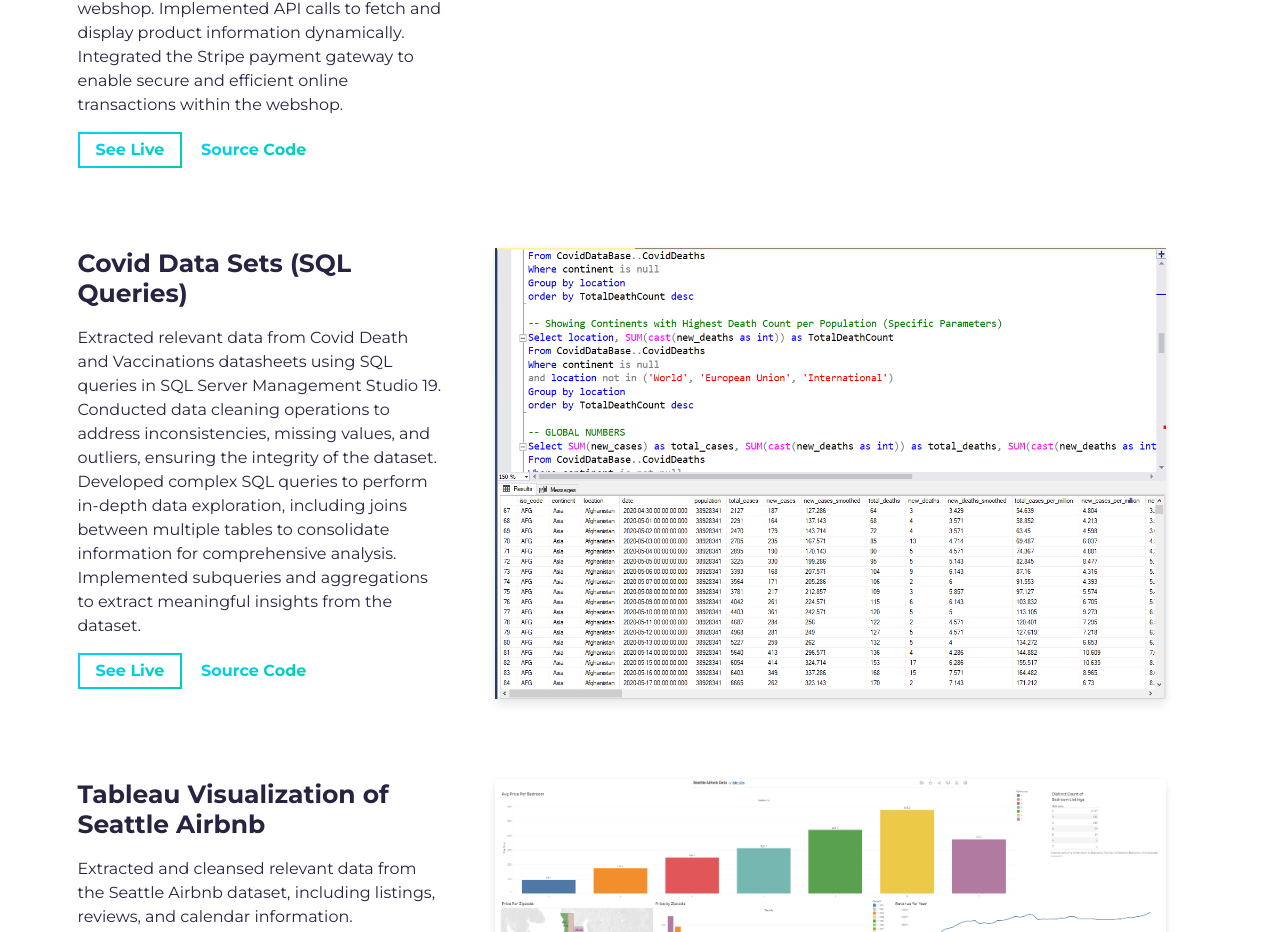
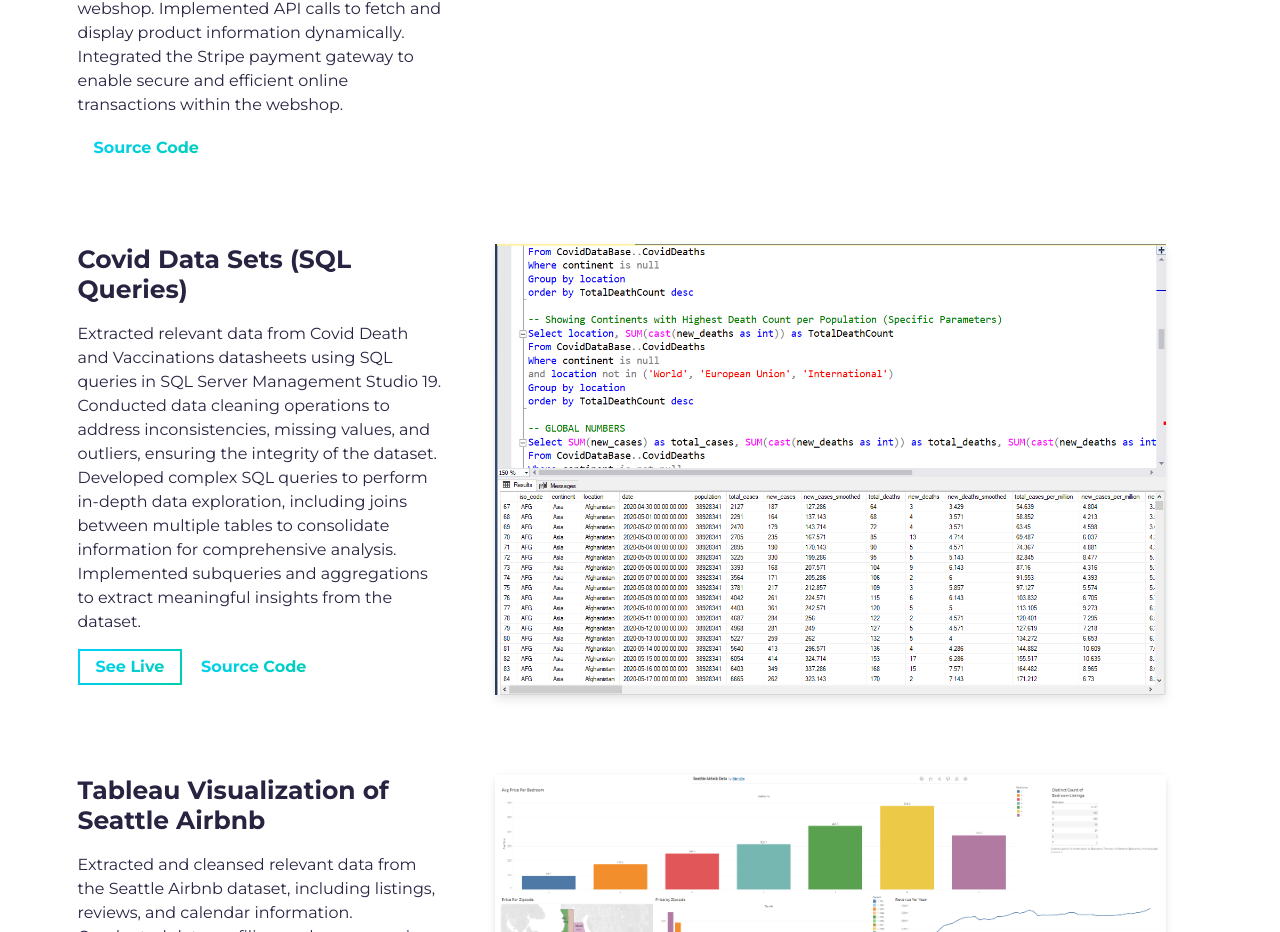
Before and after one commit to BinhDo960/personalportfolio, a website built with Parcel: page src/index.html in a window 1280 px wide. Shown: the part 2652-3584 px from the top of the page. Built offline with nearby package versions, Linux system fonts and the light colour scheme.

Commit message:
updated links

```diff
--- a/src/index.html
+++ b/src/index.html
@@ -157,14 +157,6 @@
                     Implemented API calls to fetch and display product information dynamically. Integrated the Stripe payment gateway to enable secure and efficient online transactions within the webshop.
                   </p>
                 </div>
-                <a
-                  rel="noreferrer"
-                  target="_blank"
-                  class="cta-btn cta-btn--hero"
-                  href="https://binhdo960.github.io/robofriends/"
-                >
-                  See Live
-                </a>
                 <a
                   rel="noreferrer"
                   target="_blank"
```
